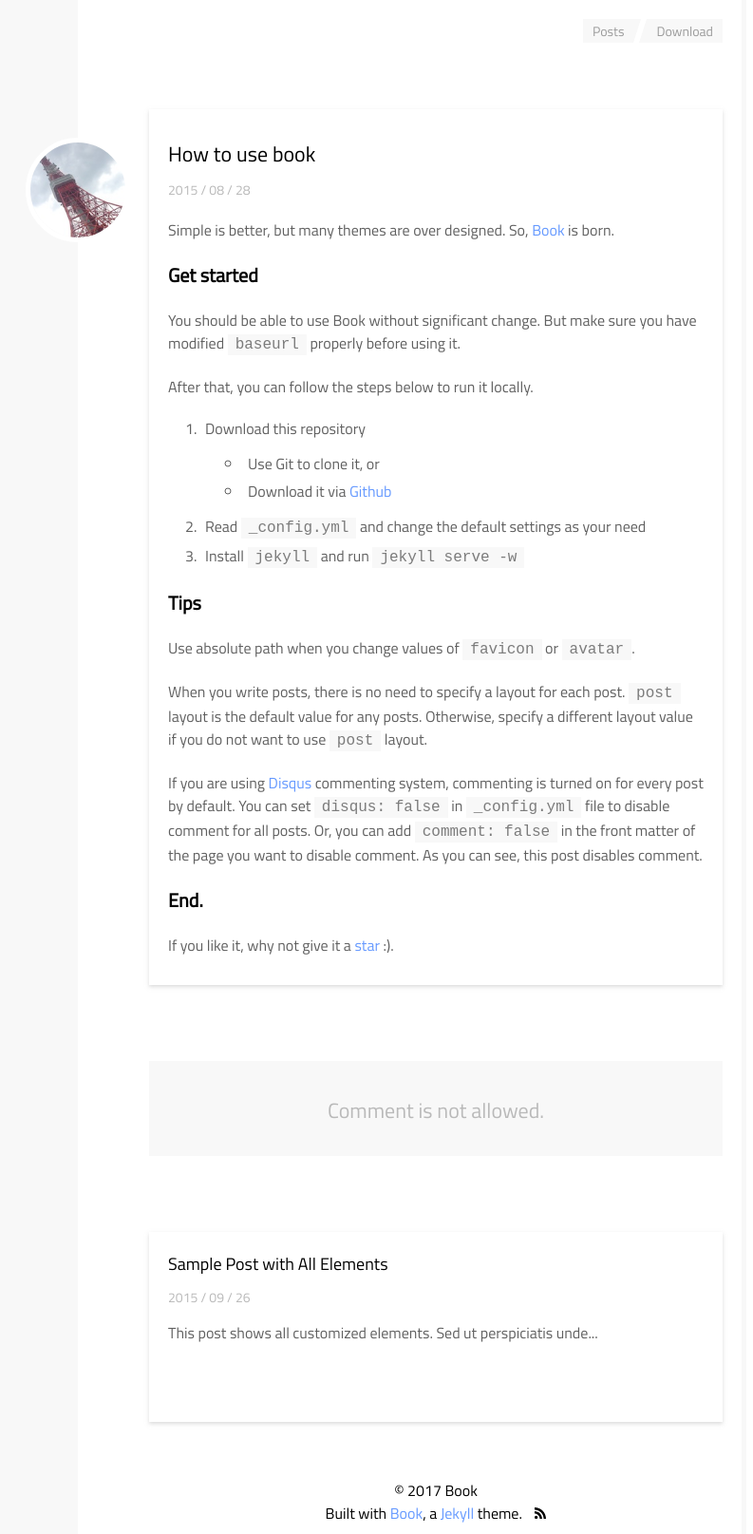
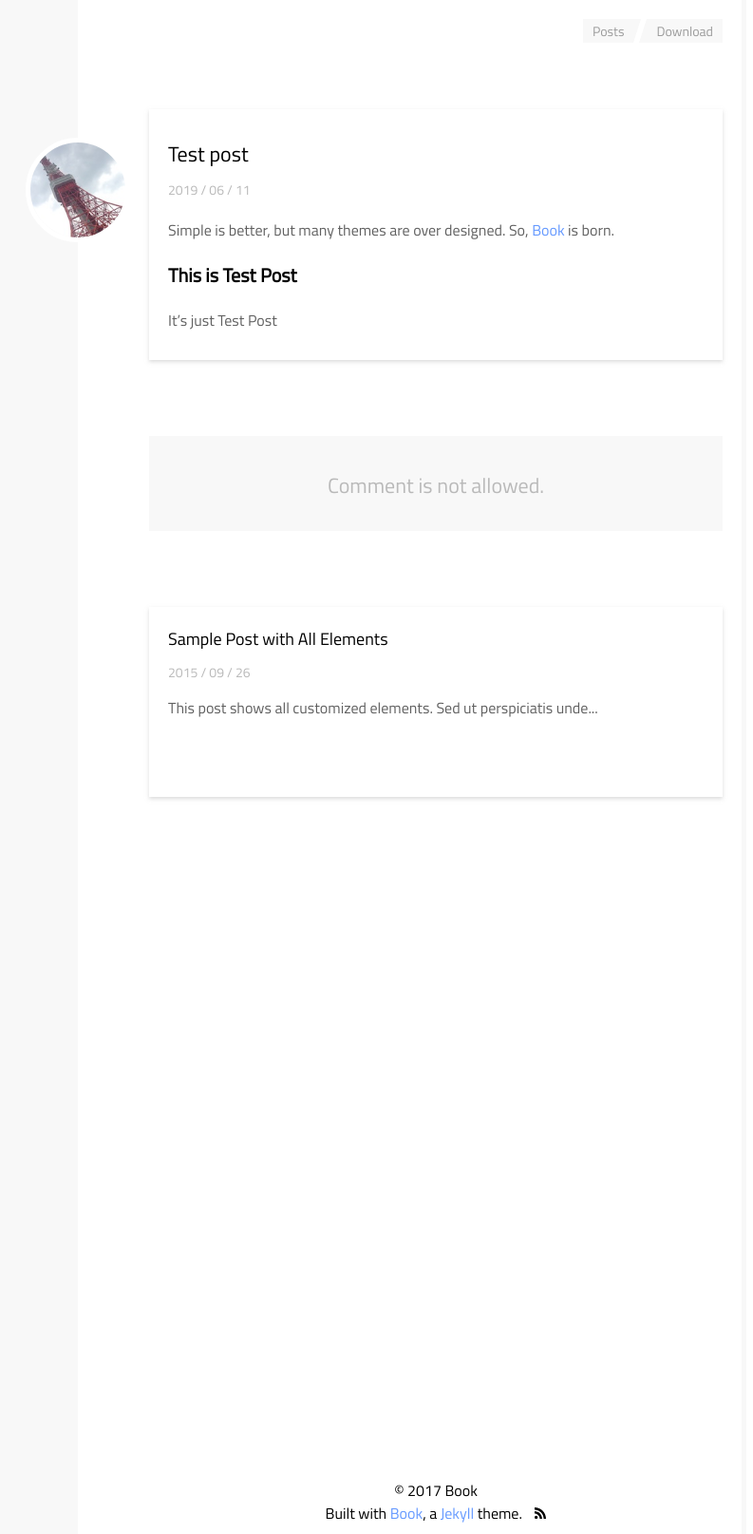
Before and after one commit to 19-1-skku-oss/2019-1-OSS-E2, a Jekyll site: the page built from _posts/2015-08-28-how-to-use-book.md, in a window 1280 px wide. Shown: the whole page at 95% size, without its empty margins (366-1159 px from the left). Built offline with Jekyll 4.4.1, drawn with Linux system fonts in a browser that asks for light colours.

Commit message:
Update 2015-08-28-how-to-use-book.md

```diff
--- a/_posts/2015-08-28-how-to-use-book.md
+++ b/_posts/2015-08-28-how-to-use-book.md
@@ -1,6 +1,6 @@
 ---
-title: How to Use Book
-date: 2015-08-28
+title: Test Post
+date: 2019-06-11
 comment: false
 ---
 
@@ -8,31 +8,5 @@ Simple is better, but many themes are over designed.
 So, [Book](https://github.com/kkninjae/book) is born.
 
 
-## Get started
-
-You should be able to use Book without significant change.
-But make sure you have modified `baseurl` properly before using it.
-
-After that, you can follow the steps below to run it locally.
-
-1.  Download this repository
-    *   Use Git to clone it, or
-    *   Download it via [Github](https://github.com/kkninjae/book/archive/master.zip)
-1.  Read `_config.yml` and change the default settings as your need
-1.  Install `jekyll` and run `jekyll serve -w`
-
-
-## Tips
-
-Use absolute path when you change values of `favicon` or `avatar`.
-
-When you write posts, there is no need to specify a layout for each post.
-`post` layout is the default value for any posts.
-Otherwise, specify a different layout value if you do not want to use `post` layout.
-
-If you are using [Disqus](https://disqus.com/) commenting system, commenting is turned on for every post by default. You can set `disqus: false` in `_config.yml` file to disable comment for all posts. Or, you can add `comment: false` in the front matter of the page you want to disable comment. As you can see, this post disables comment.
-
-
-## End.
-
-If you like it, why not give it a [star](https://github.com/kkninjae/book) :).
+## This is Test Post
+It's just Test Post
```
